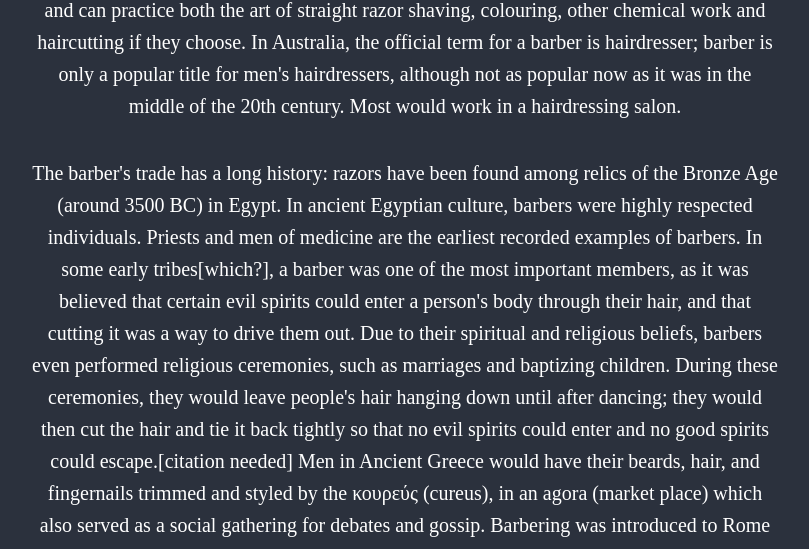
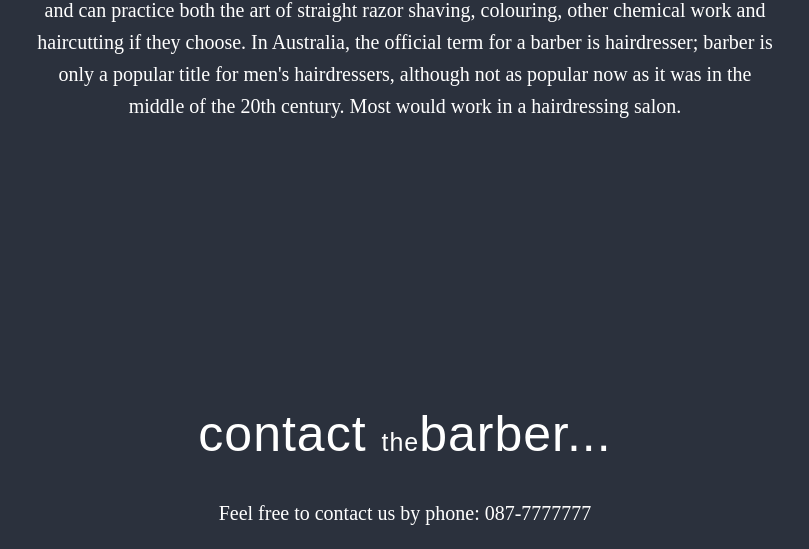
Before and after one commit to riddly/The-Barber-Site, a plain HTML site: page index.html in a window 1280 px wide. Shown: the part 1789-2338 px from the top of the page, without its empty margins (235-1044 px from the left). Drawn offline with Linux system fonts and the light colour scheme; some packages are replaced by stand-ins of ours; a web font is replaced by a local one.

Commit message:
remove p

```diff
--- a/index.html
+++ b/index.html
@@ -114,13 +114,6 @@ In previous times, barbers (known as barber surgeons) also performed surgery and
 Different states in the US vary on their labor and licensing laws. For example, in Maryland, a cosmetologist cannot use a straight razor, strictly reserved for barbers. In contrast, in New Jersey both are regulated by the State Board of Cosmetology and there is no longer a legal difference in barbers and cosmetologists, as they are issued the same license and can practice both the art of straight razor shaving, colouring, other chemical work and haircutting if they choose.
 
 In Australia, the official term for a barber is hairdresser; barber is only a popular title for men's hairdressers, although not as popular now as it was in the middle of the 20th century. Most would work in a hairdressing salon.</p>
-                <p>The barber's trade has a long history: razors have been found among relics of the Bronze Age (around 3500 BC) in Egypt. In ancient Egyptian culture, barbers were highly respected individuals. Priests and men of medicine are the earliest recorded examples of barbers. In some early tribes[which?], a barber was one of the most important members, as it was believed that certain evil spirits could enter a person's body through their hair, and that cutting it was a way to drive them out. Due to their spiritual and religious beliefs, barbers even performed religious ceremonies, such as marriages and baptizing children. During these ceremonies, they would leave people's hair hanging down until after dancing; they would then cut the hair and tie it back tightly so that no evil spirits could enter and no good spirits could escape.[citation needed]
-
-Men in Ancient Greece would have their beards, hair, and fingernails trimmed and styled by the κουρεύς (cureus), in an agora (market place) which also served as a social gathering for debates and gossip.
-
-Barbering was introduced to Rome by the Greek colonies in Sicily in 296 BC, and barber shops quickly became very popular centres for daily news and gossip. A morning visit to the tonsor became a part of the daily routine, as important as the visit to the public baths, and a young man's first shave (tonsura) was considered an essential part of his coming of age ceremony.
-
-A few Roman tonsores became wealthy and influential, running shops that were favourite public locations of high society; however, most were simple tradesmen, who owned small storefronts or worked in the streets for low prices.</p>
             </div>
         </div>
     </section>
```
